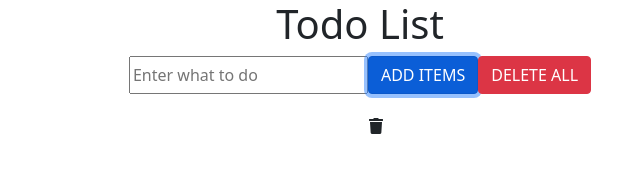
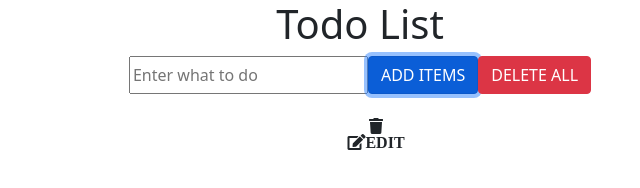
Before and after one commit to jahangeer010/todo, a plain HTML site: page index.html in a window 1280 px wide. Both pictures are taken after typing "Sample" into the empty fields and a click on the button "ADD ITEMS". Shown: the full height of the page, 280-920 px from the left. Drawn offline with nearby package versions, Linux system fonts and the light colour scheme.

Commit message:
Add files via upload

```diff
--- a/app.js
+++ b/app.js
@@ -15,9 +15,15 @@ function addTodo() {
 
     li.appendChild(createli)
 
-
+      // create edit button
+    var editBtn = document.createElement("i");
+    editBtn.setAttribute("class","fas fa-edit container d-flex justify-content-center");
+    var editText = document.createTextNode("EDIT")
+    editBtn.appendChild(editText)
+    editBtn.setAttribute("onclick", "editItem(this)")
 
     list.appendChild(li)
+    li.appendChild(editBtn)
 
     todo_item.value = ""
 }
```
Also changed, not shown: index.html (+0 -1 lines).
